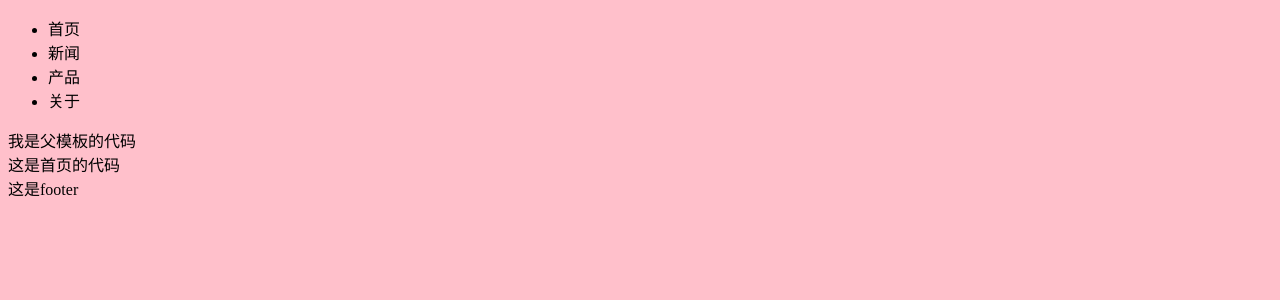
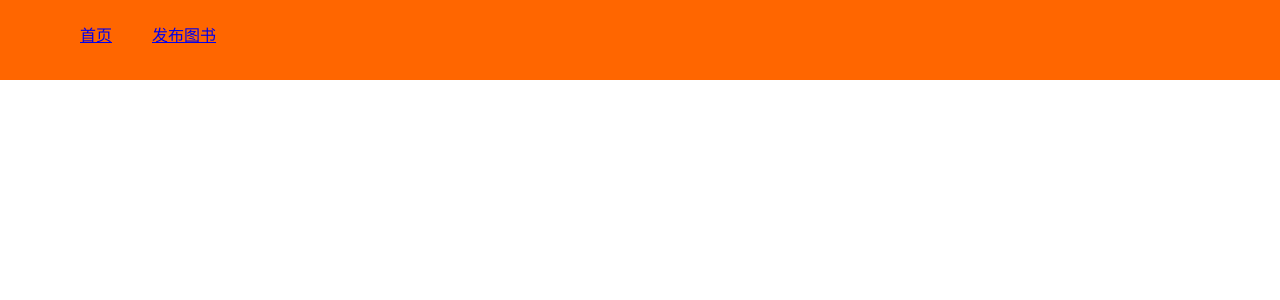
Before and after one commit to dezhizhang/python, a Django app: page / in a window 1280 px wide. Shown: the top 300 px of the page. Run offline with Django 3.2, Linux system fonts and the light colour scheme.

Commit message:
修改文件

```diff
--- a/leaning/leaning/settings.py
+++ b/leaning/leaning/settings.py
@@ -37,7 +37,7 @@ INSTALLED_APPS = [
     'django.contrib.sessions',
     'django.contrib.messages',
     'django.contrib.staticfiles',
-    'index'
+    'leaning'
 ]
 
 MIDDLEWARE = [
--- a/leaning/leaning/urls.py
+++ b/leaning/leaning/urls.py
@@ -18,4 +18,6 @@ from . import views
 
 urlpatterns = [
     path('', views.index,name = 'index'),
+    path('add_book/',views.add_book,name = 'add_book'),
+    path('book_detail',views.book_detail,name = 'book_detail')
 ]
--- a/leaning/leaning/views.py
+++ b/leaning/leaning/views.py
@@ -2,5 +2,17 @@ from django.shortcuts import render
 from django.http import HttpResponse
 from django.db import connection
 
+
+def get_corsor():
+    return connection.corsor()
+
+
 def index(request):
     return render(request,'index.html')
+
+
+def add_book(request):
+    return render(request,'add_book.html')
+
+def book_detail(request,book_id):
+    return render(request,'book_detail.html')
--- a/leaning/static/index.css
+++ b/leaning/static/index.css
@@ -1,4 +1,20 @@
 body{
-    background: pink
+   margin: 0;
+   padding: 0;
+   overflow: hidden;
+}
+.nav{
+    height: 80px;
+    background: #f60;
+
 
 }
+.nav ul{
+    list-style: none;
+    float: left;
+    line-height: 40px;
+}
+.nav li{
+    float: left;
+    margin-left: 40px;
+}
--- a/leaning/templates/base.html
+++ /dev/null
@@ -1,28 +0,0 @@
-<!DOCTYPE html>
-<html lang="en">
-<head>
-    <meta charset="UTF-8">
-    <meta name="viewport" content="width=device-width, initial-scale=1.0">
-    <meta http-equiv="X-UA-Compatible" content="ie=edge">
-    <title>Document</title>
-    <link rel="stylesheet" href="{% static 'index.css'%}">
-</head>
-<body>
-    <header>
-        <ul>
-            <li>首页</li>
-            <li>新闻</li>
-            <li>产品</li>
-            <li>关于</li>
-        </ul>
-    </header>
-    <div class="content">
-        {% block content%}
-            我是父模板的代码<br/>
-        {% endblock%}
-    </div>
-    <footer>
-        这是footer
-    </footer>
-</body>
-</html>
--- a/leaning/templates/index.html
+++ b/leaning/templates/index.html
@@ -1,7 +1,18 @@
-{% extends 'base.html'%}
-
-
-{% block content%}
-    {{block.super}}
-    这是首页的代码
-{% endblock%}
+<!DOCTYPE html>
+<html lang="en">
+<head>
+    <meta charset="UTF-8">
+    <meta name="viewport" content="width=device-width, initial-scale=1.0">
+    <meta http-equiv="X-UA-Compatible" content="ie=edge">
+    <title>Document</title>
+    <link rel="stylesheet" href="{% static 'index.css'%}"/>
+</head>
+<body>
+    <nav class="nav">
+        <ul>
+            <li><a href="{% url 'index' %}">首页</a></li>
+            <li><a href="{% url 'add_book' %}">发布图书</a></li>
+        </ul>
+    </nav>
+</body>
+</html>
```
Also changed, not shown: leaning/templates/add_book.html (added), leaning/templates/book_detail.html (added).
